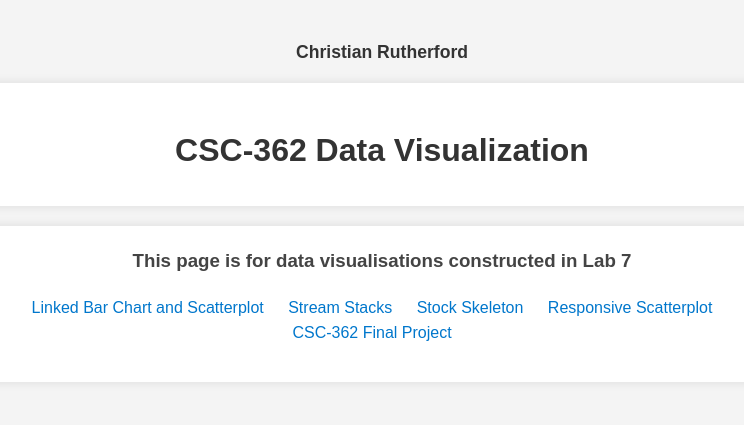
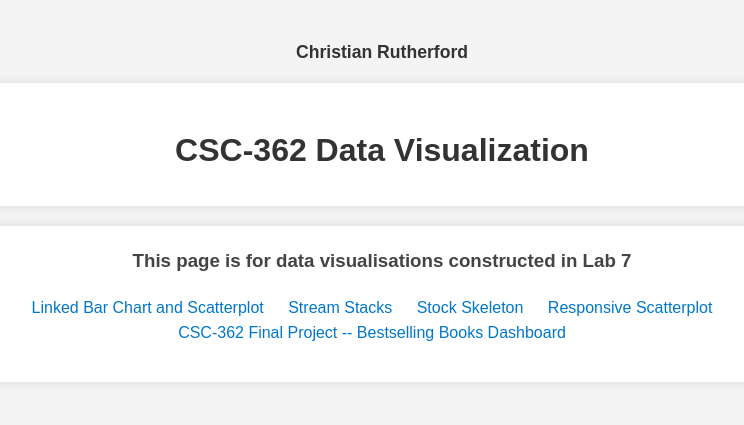
Before and after one commit to theredplanetsings/theredplanetsings.github.io, a plain HTML site: page index.html in a window 1280 px wide. Shown: the whole page, without its empty margins (258-1002 px from the left). Drawn offline with Linux system fonts and the light colour scheme.

Commit message:
Bestselling Books Dashboard Added

```diff
--- a/index.html
+++ b/index.html
@@ -40,7 +40,7 @@
                   </li>
                     <li>
                     <a href="https://theredplanetsings.github.io/books/index.html">
-                        CSC-362 Final Project
+                        CSC-362 Final Project -- Bestselling Books Dashboard
                     </a>
                   </li>
               </ul>
```
